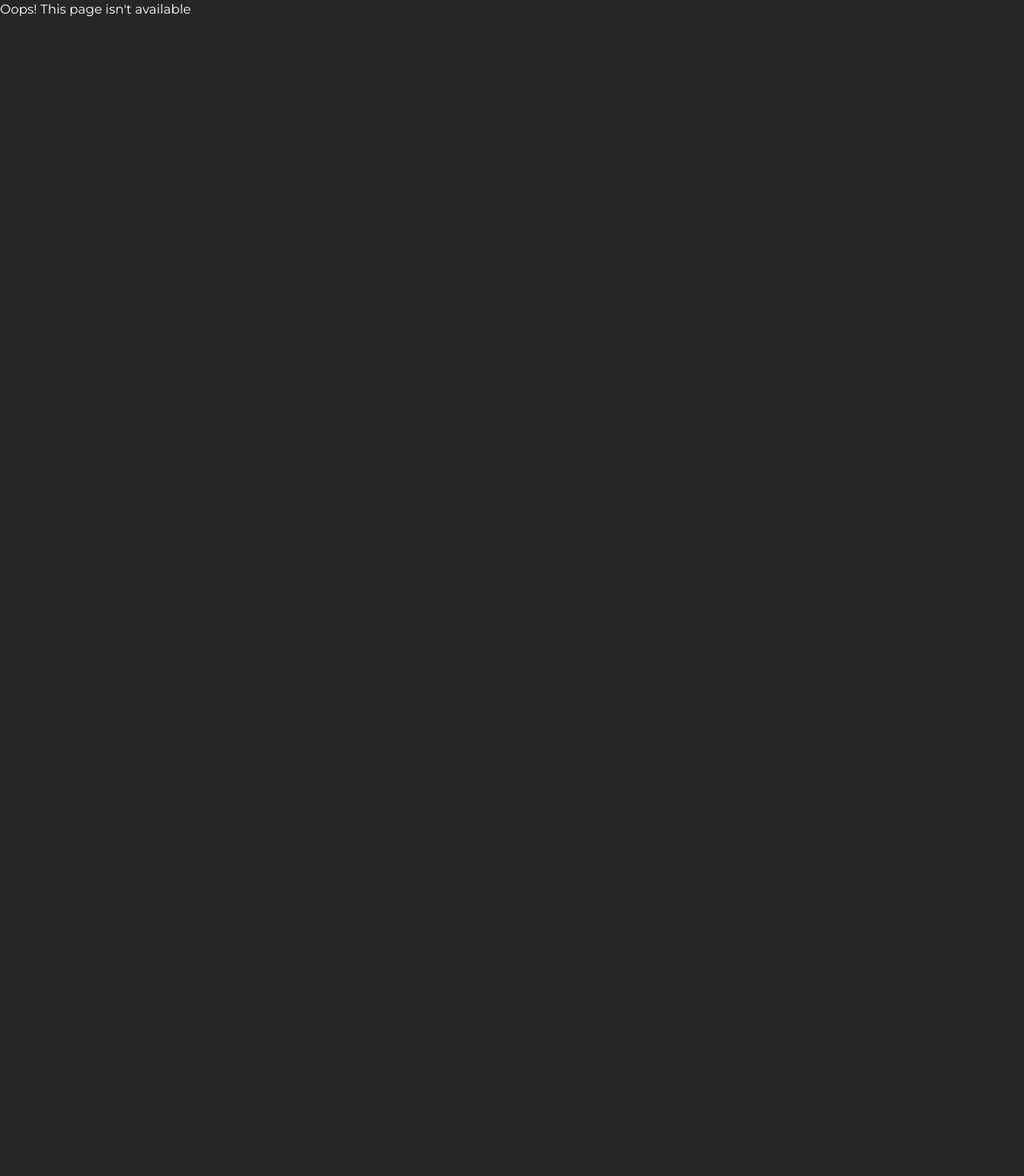
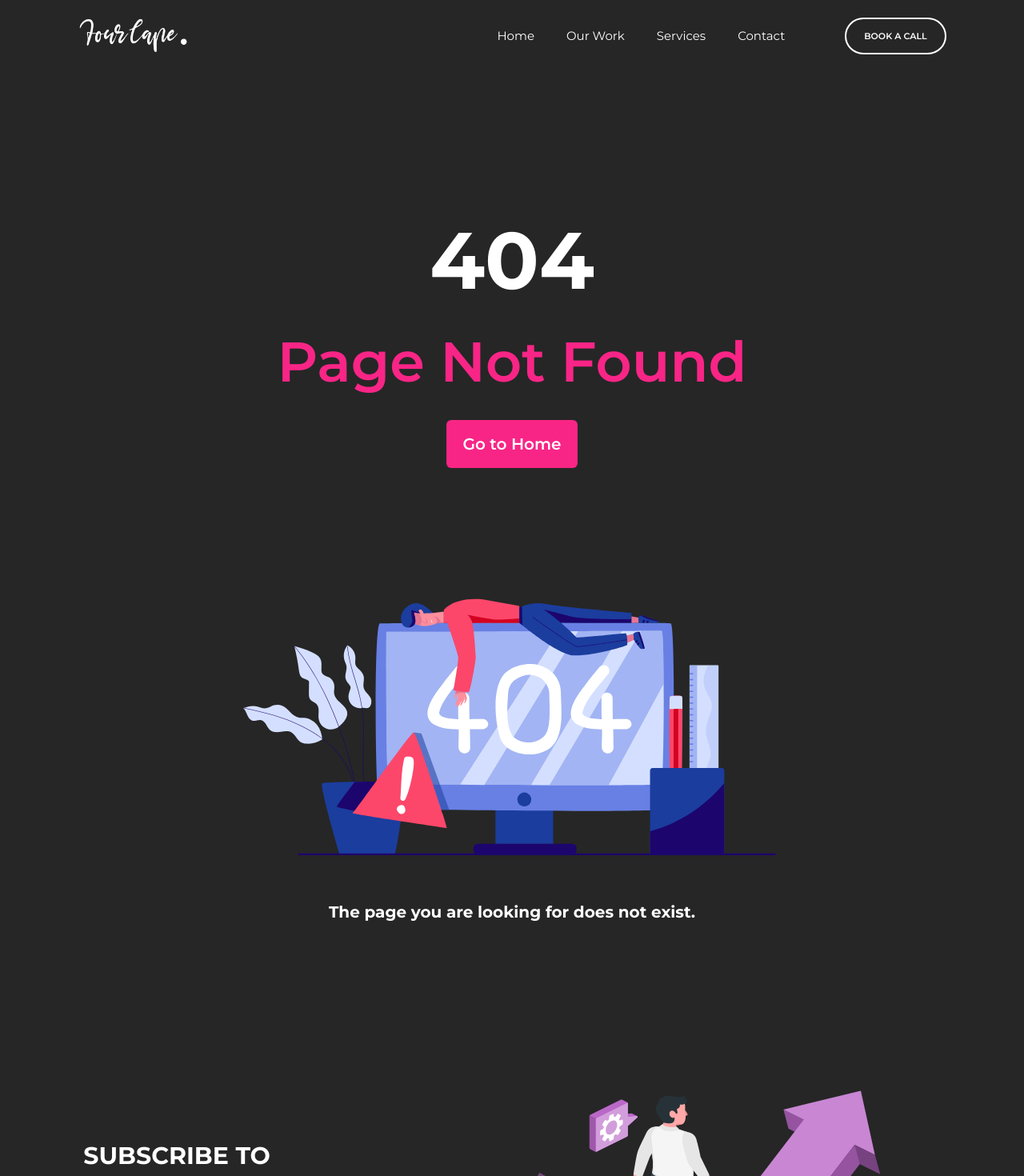
Before and after one commit to Four-Cape-Org/Four-Cape-Web-Frontend, a React (Vite) app: page /services in a window 1280 px wide. Shown: the top 1470 px of the page at 80% size. Before the commit the page ends 800 px from the top, so only its background shows below. Built offline with nearby package versions, Linux system fonts and the light colour scheme.

Commit message:
Added Page Not Found

```diff
--- a/src/Components/PNF/PNF.jsx
+++ b/src/Components/PNF/PNF.jsx
@@ -1,9 +1,23 @@
-import React from 'react'
+import React from "react"
+import {Link} from "react-router-dom"
+import Navbar from "../Navbar"
+import Footer from "../Footer"
 
+import PNFImage from "../../assets/img/pageNotFound.svg"
 const PNF = () => {
   return (
     <>
-      <div>Oops! This page isn't available</div>
+      <Navbar />
+      <main>
+        <div className="flex justify-center items-center flex-col my-[10em]">
+          <h1 className="text-[100px] font-bold">404</h1>
+          <h2 className="text-[70px]  text-accent-color font-semibold">Page Not Found</h2>
+          <Link to='/' className='block my-[20px] text-[white] bg-accent-color hover:bg-accent-hover py-[15px] px-[20px] text-[20px] rounded-md font-semibold'>Go to Home</Link>
+          <img src={PNFImage} className="h-[65vh]" alt="" />
+          <p className="text-[20px] font-bold">The page you are looking for does not exist.</p>
+        </div>
+      </main>
+      <Footer />
     </>
   )
 }
```
Also changed, not shown: src/assets/img/pageNotFound.svg (added).
